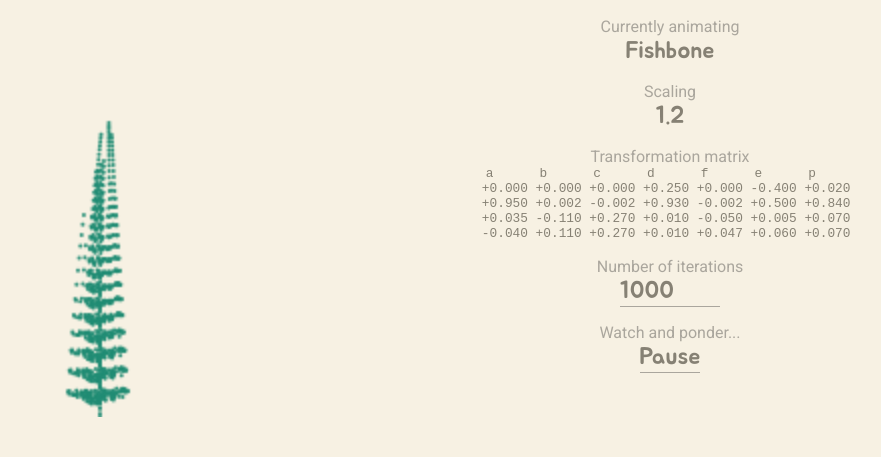
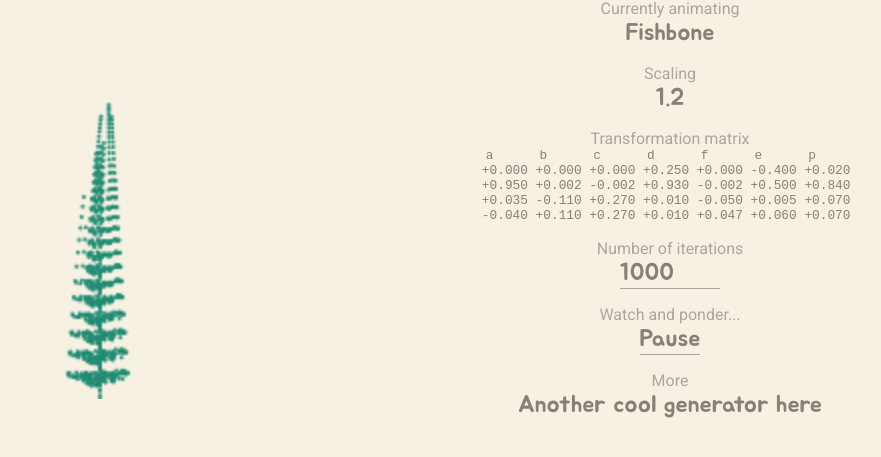
Before and after one commit to ninivert/Barnsley-Fern-Animated, a website: page build/index.html in a window 1280 px wide. Shown: the part 245-702 px from the top of the page, without its empty margins (255-1136 px from the left). Drawn offline with Linux system fonts and the light colour scheme.

Commit message:
Added link

```diff
--- a/src/stylesheets/master.sass
+++ b/src/stylesheets/master.sass
@@ -63,12 +63,14 @@ body
 
                     span,
                     input,
-                    button
+                    button,
+                    a
                         border: none
                         display: block
                         margin: 0 auto
                         font-family: 'Jua', sans-serif
                         font-size: 1.5rem
+                        text-decoration: none
                         color: $dark-text
                         background: transparent
 
```
Also changed, not shown: build/index.html, build/scripts/animate.js (deleted), build/scripts/matrix.js (deleted), build/scripts/tranformations-matrix.js (deleted), build/stylesheets/master.css.
